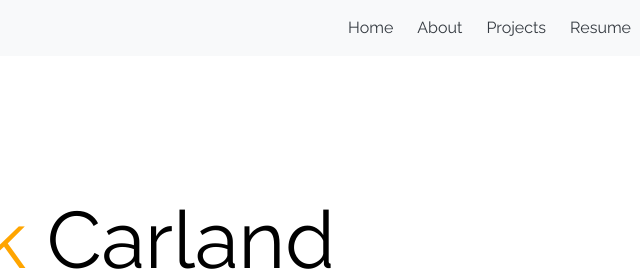
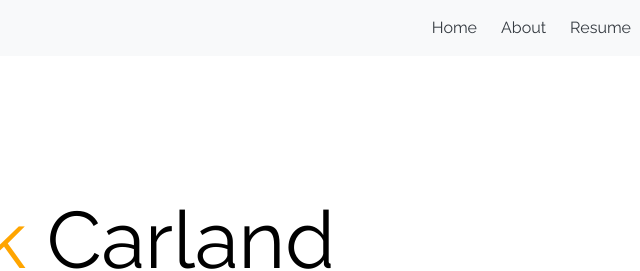
Before and after one commit to shaun-yb/patrick_carland, a Gatsby site: page / in a window 1280 px wide. Shown: the top 271 px of the page, 585-1225 px from the left. Built offline with nearby package versions, Linux system fonts and the light colour scheme; Gatsby itself is replaced by a stand-in of ours; no server answers.

Commit message:
fix navbar

```diff
--- a/src/components/Navbar.js
+++ b/src/components/Navbar.js
@@ -21,9 +21,6 @@ export default () => {
           <Nav.Link className="ml-2" as={Link} to="/about" title="About">
             About
           </Nav.Link>
-          <Nav.Link className="ml-2" as={Link} to="/projects" title="Projects">
-            Projects
-          </Nav.Link>
           <Nav.Link className="ml-2" as={Link} to="/resume" title="Resume">
             Resume
           </Nav.Link>
```
